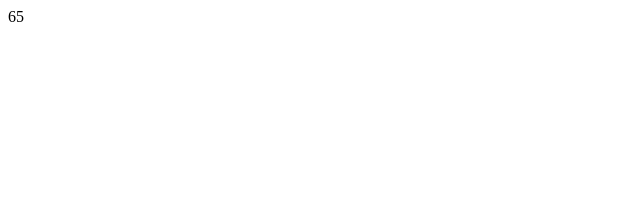
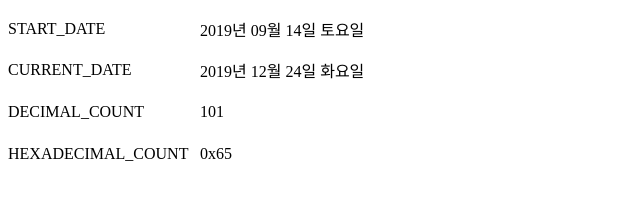
Before and after one commit to daengdaengLee/count-date, a plain HTML site: page index.html in a window 1280 px wide. Shown: the whole page, without its empty margins (0-640 px from the left). Drawn offline with Linux system fonts and the light colour scheme.

Commit message:
추가 정보 표시

```diff
--- a/index.html
+++ b/index.html
@@ -5,16 +5,110 @@
     <meta name="viewport" content="width=device-width, initial-scale=1.0" />
     <meta http-equiv="X-UA-Compatible" content="ie=edge" />
     <title>Count Date</title>
+    <style>
+      .app {
+        width: 100%;
+
+        overflow: auto;
+      }
+
+      .row {
+        width: 100%;
+        height: 2.6rem;
+
+        display: flex;
+        align-items: center;
+
+        overflow: visible;
+      }
+
+      .row .name {
+        width: 12rem;
+        min-width: 12rem;
+      }
+    </style>
   </head>
   <body>
-    <div class="app"></div>
+    <div class="app">
+      <div class="row start_date">
+        <div class="name">
+          START_DATE
+        </div>
+        <div class="value"></div>
+      </div>
+      <div class="row current_date">
+        <div class="name">
+          CURRENT_DATE
+        </div>
+        <div class="value"></div>
+      </div>
+      <div class="row decimal_count">
+        <div class="name">
+          DECIMAL_COUNT
+        </div>
+        <div class="value"></div>
+      </div>
+      <div class="row hexadecimal_count">
+        <div class="name">
+          HEXADECIMAL_COUNT
+        </div>
+        <div class="value"></div>
+      </div>
+    </div>
   </body>
   <script>
-    const start_date = "2019-09-15T00:00:00.000+09:00";
-    const diff_ms = Date.now() - new Date(start_date).getTime();
-    const diff_date = Math.ceil(diff_ms / (24 * 60 * 60 * 1000));
-    const diff_date_hex = diff_date.toString(16).toUpperCase();
+    const toDayString = day_num => {
+      switch (day_num) {
+        case 1:
+          return "월";
+        case 2:
+          return "화";
+        case 3:
+          return "수";
+        case 4:
+          return "목";
+        case 5:
+          return "금";
+        case 6:
+          return "토";
+        default:
+          return "일";
+      }
+    };
+    const addPaddingLeftZero = num => (num < 10 ? `0${num}` : `${num}`);
+    const toLocalDateString = d => {
+      const year = d.getFullYear();
+      const month = addPaddingLeftZero(d.getMonth() + 1);
+      const date = addPaddingLeftZero(d.getDate());
+      const day = toDayString(d.getDay());
 
-    document.querySelector(".app").innerHTML = diff_date_hex;
+      return `${year}년 ${month}월 ${date}일 ${day}요일`;
+    };
+    const getDiffMs = (d1, d2) => Math.abs(d1.getTime() - d2.getTime());
+    const toHexString = num => `0x${num.toString(16).toUpperCase()}`;
+    const msToDate = ms => Math.ceil(ms / (24 * 60 * 60 * 1000));
+
+    const setInnerHTML = (sel, value) => {
+      const el = document.querySelector(sel);
+      if (!el) return;
+
+      el.innerHTML = value;
+      return el;
+    };
+
+    const START_DATE = "2019-09-15T00:00:00.000+09:00";
+
+    const startDate = new Date(START_DATE);
+    const startDateString = toLocalDateString(startDate);
+    const currentDate = new Date();
+    const currentDateString = toLocalDateString(currentDate);
+    const diffMs = getDiffMs(startDate, currentDate);
+    const diffDate = msToDate(diffMs);
+    const diffDateHex = toHexString(diffDate);
+
+    setInnerHTML(".start_date .value", startDateString);
+    setInnerHTML(".current_date .value", currentDateString);
+    setInnerHTML(".decimal_count .value", diffDate);
+    setInnerHTML(".hexadecimal_count .value", diffDateHex);
   </script>
 </html>
```
